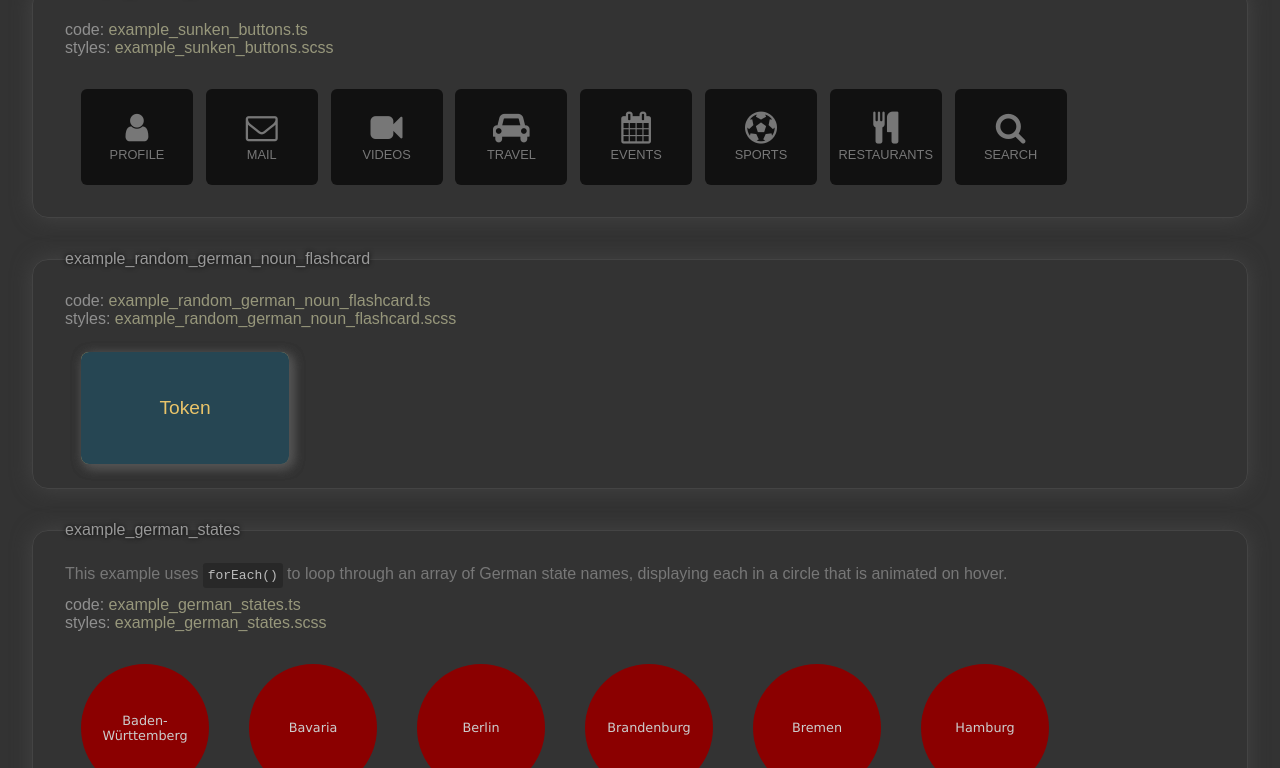
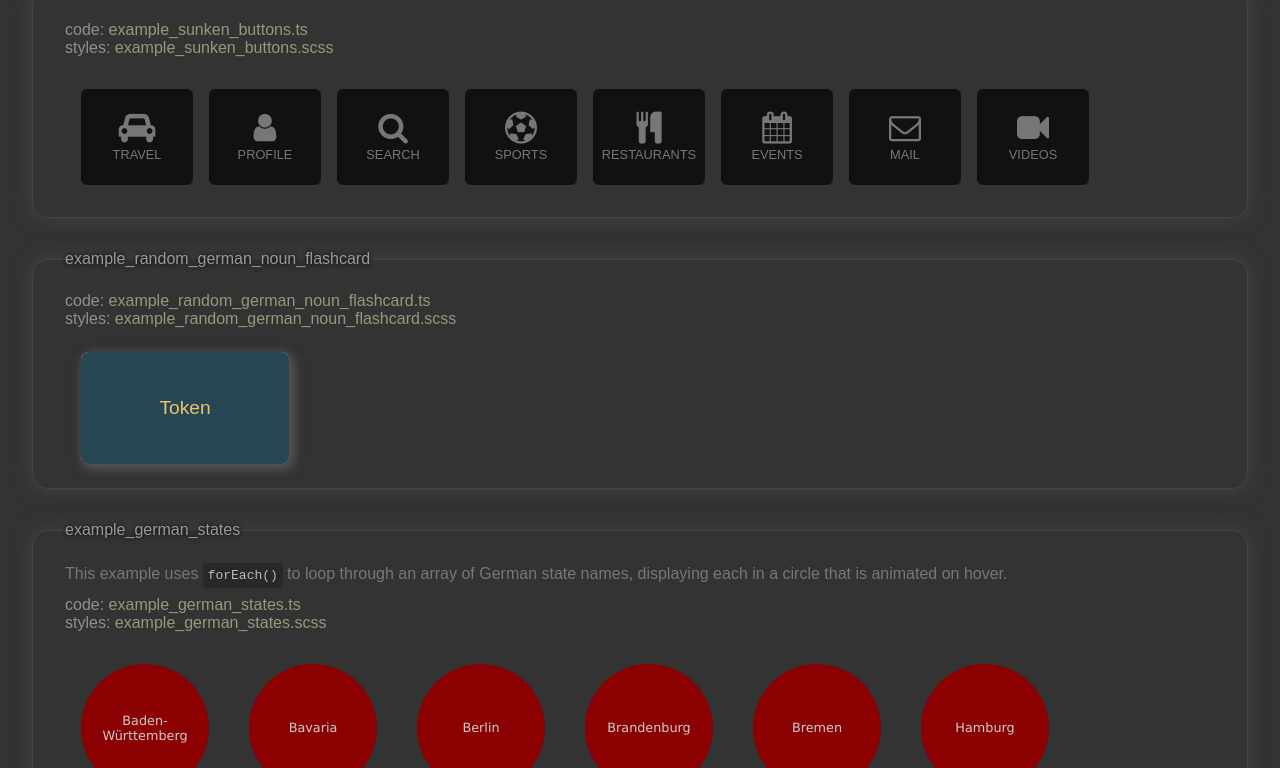
Before and after one commit to edwardtanguay/et005-starter-example-showcase, a website built with Vite: page index.html in a window 1280 px wide. Shown: the part 106-874 px from the top of the page. Built offline with nearby package versions, Linux system fonts and the light colour scheme.

Commit message:
eight buttons

```diff
--- a/index.html
+++ b/index.html
@@ -7,7 +7,7 @@
         <link rel="stylesheet"
         type="text/css"
         href="https://maxcdn.bootstrapcdn.com/font-awesome/4.7.0/css/font-awesome.min.css" />
-    <title>Example Showcase</title>
+    <title>HTML-CSS-JavaScript Showcase</title>
     <style>
       body {
         background-color: #333;
--- /dev/null
+++ b/src/data/icons.json
@@ -0,0 +1,34 @@
+[
+  {
+    "name": "Profile",
+    "fontAwesomeClass": "fa-user"
+  },
+  {
+    "name": "Mail",
+    "fontAwesomeClass": "fa-envelope-o"
+  },
+  {
+    "name": "Videos",
+    "fontAwesomeClass": "fa-video-camera"
+  },
+  {
+    "name": "Travel",
+    "fontAwesomeClass": "fa-car"
+  },
+  {
+    "name": "Events",
+    "fontAwesomeClass": "fa-calendar"
+  },
+  {
+    "name": "Sports",
+    "fontAwesomeClass": "fa-futbol-o"
+  },
+  {
+    "name": "Restaurants",
+    "fontAwesomeClass": "fa-cutlery"
+  },
+  {
+    "name": "Search",
+    "fontAwesomeClass": "fa-search"
+  }
+]
--- a/src/examples/example_sunken_buttons.scss
+++ b/src/examples/example_sunken_buttons.scss
@@ -2,6 +2,8 @@
 	.buttons-container {
 		padding: 1rem 0 0 1rem;
 		display: flex;
+		flex-wrap: wrap;
+		gap: 1rem;
 	}
 
 	button {
@@ -11,7 +13,6 @@
 		background-color: #111;
 		border: none;
 		border-radius: 6px;
-		margin-right: .8rem;
 		color: #777;
 		line-height: 1;
 		text-transform: uppercase;
--- a/src/examples/example_sunken_buttons.ts
+++ b/src/examples/example_sunken_buttons.ts
@@ -1,42 +1,11 @@
 import './example_sunken_buttons.scss';
 import { wrapAsExample } from '../components/wrapAsExample';
+import icons from '../data/icons.json';
+import * as tools from '../tools';
 
 const description = '';
 
-const icons = [
-	{
-		name: 'Profile',
-		fontAwesomeClass: 'fa-user'
-	},
-	{
-		name: 'Mail',
-		fontAwesomeClass: 'fa-envelope-o'
-	},
-	{
-		name: 'Videos',
-		fontAwesomeClass: 'fa-video-camera'
-	},
-	{
-		name: 'Travel',
-		fontAwesomeClass: 'fa-car'
-	},
-	{
-		name: 'Events',
-		fontAwesomeClass: 'fa-calendar'
-	},
-	{
-		name: 'Sports',
-		fontAwesomeClass: 'fa-futbol-o'
-	},
-	{
-		name: 'Restaurants',
-		fontAwesomeClass: 'fa-cutlery'
-	},
-	{
-		name: 'Search',
-		fontAwesomeClass: 'fa-search'
-	}
-];
+tools.shuffle(icons);
 
 export const example_sunken_buttons = () => {
 	let html = '';
@@ -46,11 +15,6 @@ export const example_sunken_buttons = () => {
 		html += `<button><i class="fa ${icon.fontAwesomeClass}" aria-hidden="true"></i> ${icon.name}</button>`;
 	}
 
-	// html += `<button><i class="fa fa-user" aria-hidden="true"></i> Profile</button>
-	// 	<button><i class="fa fa-envelope-o" aria-hidden="true"></i> Mail</button>
-	// 	<button><i class="fa fa-video-camera" aria-hidden="true"></i> Videos</button>
-	// 	`;
-
 	html += `</section>`;
 	return wrapAsExample('example_sunken_buttons', html, description);
 }
--- a/src/main.ts
+++ b/src/main.ts
@@ -5,7 +5,7 @@ import { example_german_states } from './examples/example_german_states';
 import './styles/main.scss';
 
 document.querySelector<HTMLDivElement>('#app')!.innerHTML =/* html */`
-<h1>JavaScript/CSS Showcase</h1>
+<h1>HTML-CSS-JavaScript Showcase</h1>
 <div class="examples">
 ${example_sunken_buttons()}
 ${example_random_german_noun_flashcard()}
--- /dev/null
+++ b/src/tools.ts
@@ -0,0 +1,15 @@
+/**
+ * Randomizes the items of an array sent as the parameter.
+ *
+ * tools.shuffle(icons);
+ *
+ * (returns void, array is shuffled)
+ */
+export const shuffle = (items: any[]) => {
+	for (let i = items.length - 1; i > 0; i--) {
+		const j = Math.floor(Math.random() * (i + 1));
+		const temp = items[i];
+		items[i] = items[j];
+		items[j] = temp;
+	}
+}
```
Also changed, not shown: cli/tools.mjs (line endings or trailing spaces).
